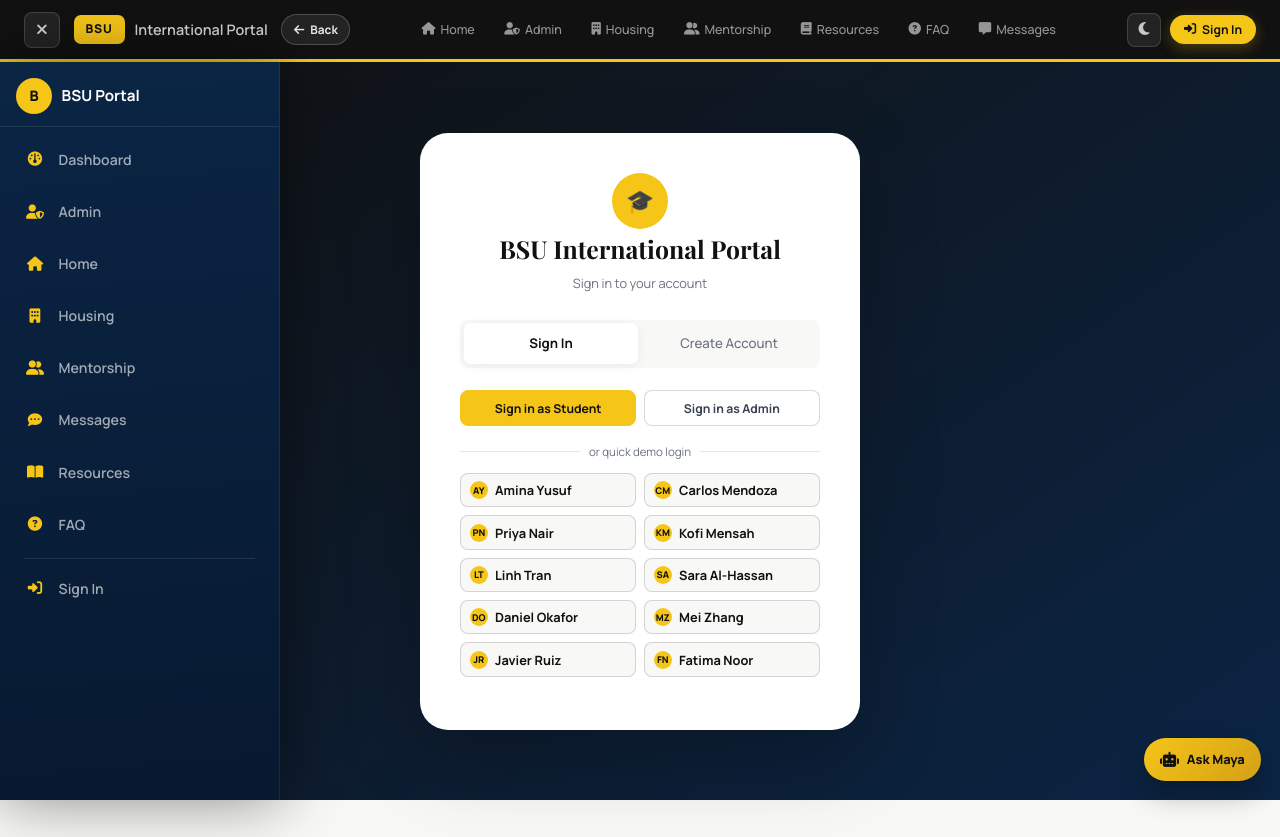
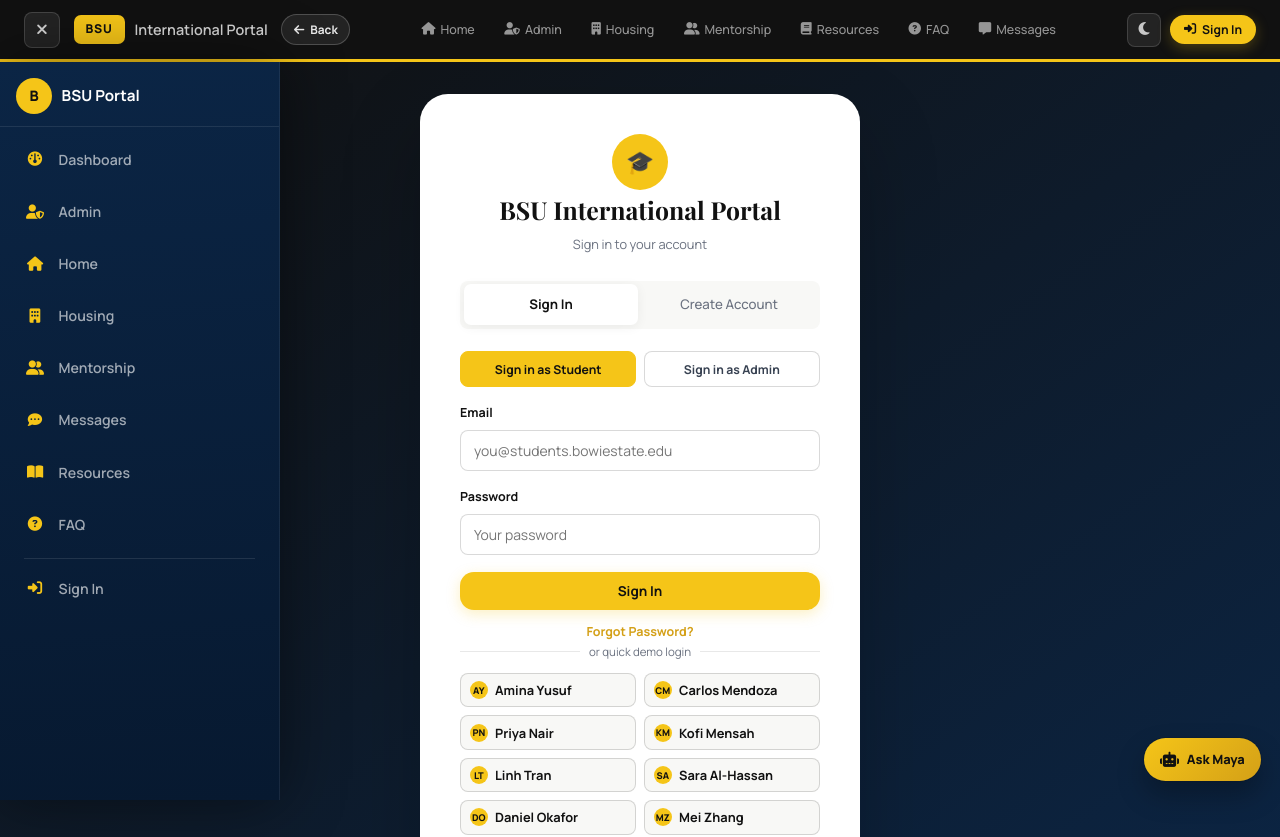
Before and after one commit to hkathi03-art/Updated, a Next.js app: page /login in a window 1280 px wide. Shown: the top 837 px of the page. Built offline with nearby package versions, Linux system fonts and the light colour scheme; no server answers; a web font is replaced by a local one.

Commit message:
Update login.js

```diff
--- a/pages/login.js
+++ b/pages/login.js
@@ -184,7 +184,36 @@
                 </button>
               </div>
 
-              {loginAs === 'student' ? (
+              <div className="form-group">
+                <label className="form-label">Email</label>
+                <input
+                  className="form-input"
+                  type="email"
+                  placeholder={loginAs === 'student' ? 'you@students.bowiestate.edu' : 'you@bowiestate.edu'}
+                  value={liEmail}
+                  onChange={(e) => setLiEmail(e.target.value)}
+                  autoComplete="email"
+                />
+              </div>
+              <div className="form-group">
+                <label className="form-label">Password</label>
+                <input
+                  className="form-input"
+                  type="password"
+                  placeholder="Your password"
+                  value={liPass}
+                  onChange={(e) => setLiPass(e.target.value)}
+                  onKeyDown={(e) => e.key === 'Enter' && doLogin()}
+                />
+              </div>
+              <button className="btn btn-primary btn-full" onClick={doLogin} disabled={loading}>
+                {loading ? 'Signing in…' : 'Sign In'}
+              </button>
+              <button className="auth-link-btn" onClick={handleForgotPassword} disabled={loading}>
+                Forgot Password?
+              </button>
+
+              {loginAs === 'student' && (
                 <>
                   <div className="auth-demo-divider">or quick demo login</div>
                   <div className="auth-demo-grid">
@@ -201,26 +230,6 @@
                       </button>
                     ))}
                   </div>
-                </>
-              ) : (
-                <>
-                  <div className="form-group">
-                    <label className="form-label">Email</label>
-                    <input className="form-input" type="email" placeholder="you@bowiestate.edu"
-                      value={liEmail} onChange={e => setLiEmail(e.target.value)} autoComplete="email" />
-                  </div>
-                  <div className="form-group">
-                    <label className="form-label">Password</label>
-                    <input className="form-input" type="password" placeholder="Your password"
-                      value={liPass} onChange={e => setLiPass(e.target.value)}
-                      onKeyDown={e => e.key === 'Enter' && doLogin()} />
-                  </div>
-                  <button className="btn btn-primary btn-full" onClick={doLogin} disabled={loading}>
-                    {loading ? 'Signing in…' : 'Sign In as Admin'}
-                  </button>
-                  <button className="auth-link-btn" onClick={handleForgotPassword} disabled={loading}>
-                    Forgot Password?
-                  </button>
                 </>
               )}
             </>
```
